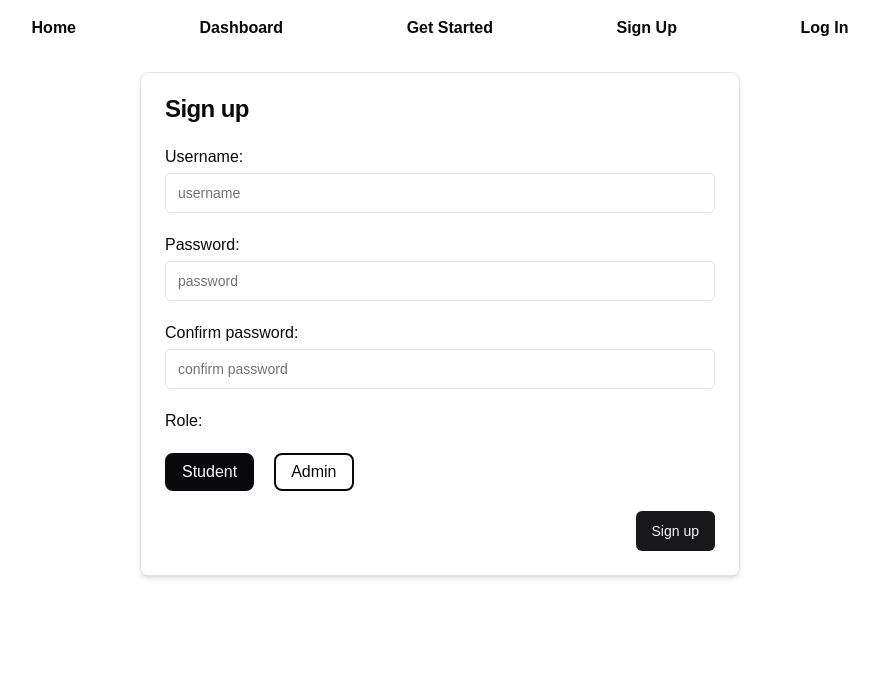
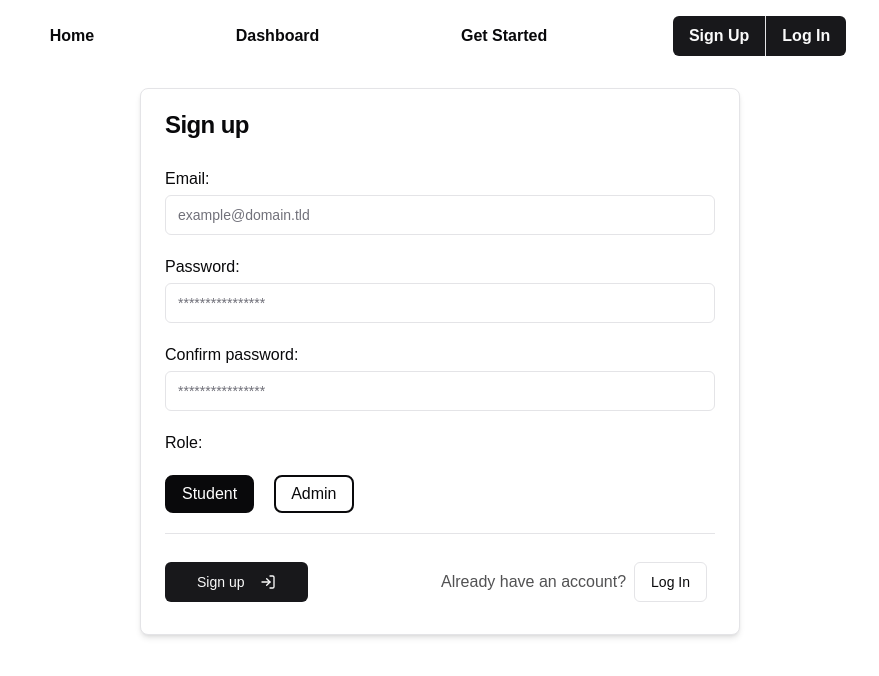
Before and after one commit to Giddy-10/gpa_system, a Next.js app: page /signup in a window 1280 px wide. Shown: the top 676 px of the page, without its empty margins (200-1079 px from the left). Built offline with nearby package versions, Linux system fonts and the light colour scheme.

Commit message:
login/signup, nav and data

```diff
--- a/package.json
+++ b/package.json
@@ -12,6 +12,7 @@
     "@radix-ui/react-label": "^2.1.2",
     "@radix-ui/react-navigation-menu": "^1.2.5",
     "@radix-ui/react-select": "^2.1.6",
+    "@radix-ui/react-separator": "^1.1.2",
     "@radix-ui/react-slot": "^1.1.2",
     "class-variance-authority": "^0.7.1",
     "clsx": "^2.1.1",
--- a/src/app/dashboard/page.tsx
+++ b/src/app/dashboard/page.tsx
@@ -1,11 +1,27 @@
-import React from 'react'
+import React from "react"
 
 const page = () => {
-  return (
-    <div>
-        <h2>Dashboard</h2>
-    </div>
-  )
+    return (
+        <div>
+            <h2>Dashboard</h2>
+            <div className="mx-2 grid grid-cols-2 md:grid-cols-3 gap-6 [&>*]:border-2 [&>*]:rounded-md [&>*]:p-4">
+                <div>
+                    <div className="my-2 flex flex-row justify-between w-full">
+                        <p>Cummulative GPA:</p>
+                        <p className="text-2xl font-bold mt-1">2.8</p>
+                    </div>
+                    <div className="my-2 flex flex-row justify-between w-full">
+                        <p>Projected GPA:</p>
+                        <p className="text-2xl font-bold mt-1">3.2</p>
+                    </div>
+                </div>
+                <div>
+                    <p>Completed courses:</p>
+                    <p className="w-fit mt-6 ml-auto text-3xl font-bold">21</p>
+                </div>
+            </div>
+        </div>
+    )
 }
 
 export default page
--- a/src/app/globals.css
+++ b/src/app/globals.css
@@ -2,7 +2,7 @@
 @tailwind components;
 @tailwind utilities;
 
-* {
+.apply-transition {
   transition: .2s;
 }
 
@@ -66,6 +66,11 @@ body {
   }
 }
 
+.select-content[data-state="open"] {
+  animation: none !important;
+  transition: none !important;
+}
+
 
 .radio-component{
   display: flex;
@@ -94,3 +99,9 @@ body {
     @apply bg-background text-foreground;
   }
 }
+h1 {
+  @apply mt-2 mb-2 text-4xl font-extrabold tracking-tight;
+}
+h2 {
+  @apply scroll-m-20 border-b pt-4 pb-2 text-center text-2xl font-semibold tracking-tight transition-colors first:mt-0 my-4;
+}
--- a/src/app/page.tsx
+++ b/src/app/page.tsx
@@ -1,4 +1,5 @@
 import { Button } from "@/components/ui/button"
+import { Select, SelectContent, SelectItem, SelectTrigger, SelectValue } from "@/components/ui/select"
 import { ChevronRight } from "lucide-react"
 import Image from "next/image"
 import Link from "next/link"
--- a/src/components/LoginSignup/LoginSignup.tsx
+++ b/src/components/LoginSignup/LoginSignup.tsx
@@ -1,9 +1,18 @@
 import React from "react"
 import { Input } from "../ui/input"
 import { Label } from "../ui/label"
-import { Card, CardContent, CardHeader, CardTitle } from "../ui/card"
+import {
+    Card,
+    CardContent,
+    CardDescription,
+    CardHeader,
+    CardTitle,
+} from "../ui/card"
 import RadioComponent from "../Forms/RadioComponent"
 import { Button } from "../ui/button"
+import Link from "next/link"
+import { Separator } from "../ui/separator"
+import { Check, CheckCheck, LogIn } from "lucide-react"
 
 interface ExpProps {
     type: "LOGIN" | "SIGNUP"
@@ -16,18 +25,23 @@ const LoginSignup = (props: ExpProps) => {
                 <CardTitle>
                     {props.type == "LOGIN" ? "Log in" : "Sign up"}
                 </CardTitle>
+                <CardDescription></CardDescription>
             </CardHeader>
             <CardContent>
                 <form className="grid w-full items-center gap-5 [&>label]:text-base [&>label]:flex [&>label]:flex-col [&>label]:gap-1">
                     <Label>
-                        Username:
-                        <Input type="text" placeholder="username" required />
+                        Email:
+                        <Input
+                            type="email"
+                            placeholder="example@domain.tld"
+                            required
+                        />
                     </Label>
                     <Label>
                         Password:
                         <Input
                             type="password"
-                            placeholder="password"
+                            placeholder="****************"
                             required
                         />
                     </Label>
@@ -37,7 +51,7 @@ const LoginSignup = (props: ExpProps) => {
                                 Confirm password:
                                 <Input
                                     type="password"
-                                    placeholder="confirm password"
+                                    placeholder="****************"
                                     required
                                 />
                             </Label>
@@ -49,10 +63,31 @@ const LoginSignup = (props: ExpProps) => {
                             />
                         </>
                     )}
-                    <div className="flex flex-row justify-end gap-4">
-                        <Button type="button">
+                    <Separator />
+                    <div className="flex flex-row justify-between items-center gap-4">
+                        <Button type="button" className="px-8">
                             {props.type == "LOGIN" ? "Log in" : "Sign up"}
+                            <LogIn className="ml-2" />
                         </Button>
+                        {props.type == "LOGIN" ? (
+                            <div className="my-2">
+                                <p className="opacity-70 inline">
+                                    Don't have an account?
+                                </p>
+                                <Link href={"/signup"} className="mx-2">
+                                    <Button variant={"outline"}>Sign Up</Button>
+                                </Link>
+                            </div>
+                        ) : (
+                            <div className="my-2">
+                                <p className="opacity-70 inline">
+                                    Already have an account?
+                                </p>
+                                <Link href={"/login"} className="mx-2">
+                                    <Button variant={"outline"}>Log In</Button>
+                                </Link>
+                            </div>
+                        )}
                     </div>
                 </form>
             </CardContent>
--- a/src/components/Nav/Nav.tsx
+++ b/src/components/Nav/Nav.tsx
@@ -6,29 +6,55 @@ import {
     NavigationMenuList,
 } from "../ui/navigation-menu"
 import Link from "next/link"
+import { Separator } from "../ui/separator"
 
 const navLinks = [
     { name: "Home", url: "/" },
-    {name: "Dashboard", url: "dashboard"},
+    { name: "Dashboard", url: "dashboard" },
     { name: "Get Started", url: "/get-started" },
+    [
         { name: "Sign Up", url: "/signup" },
         { name: "Log In", url: "/login" },
+    ],
 ]
 
 const Nav = () => {
     return (
         <NavigationMenu className="block justify-center mx-auto w-[80%] max-w-full py-2">
-            <NavigationMenuList className="w-full flex flex-row justify-evenly py-2">
-                {navLinks.map((link) => {
+            <NavigationMenuList className="w-full flex flex-row justify-evenly py-2 [&_*]:duration-200">
+                {navLinks.map((data, index) => {
+                    if (Array.isArray(data)) {
                         return (
-                        <NavigationMenuItem key={link.name}>
-                            <Link href={link.url} legacyBehavior passHref>
+                            <NavigationMenuItem key={`group-pos-${index}`} className="flex flex-row gap-0 h-fit bg-primary text-primary-foreground rounded-md">
+                                {data.map((link, index) => {
+                                    return (
+                                        <React.Fragment key={link.name}>
+                                            {index ? <Separator className="inline" orientation="vertical" /> : ""}
+                                            <Link
+                                                href={link.url}
+                                                legacyBehavior
+                                                passHref
+                                            >
+                                                <NavigationMenuLink className="block px-4 py-2 font-bold hover:text-md hover:tracking-widest hover:bg-background hover:text-foreground">
+                                                    {link.name}
+                                                </NavigationMenuLink>
+                                            </Link>
+                                        </React.Fragment>
+                                    )
+                                })}
+                            </NavigationMenuItem>
+                        )
+                    } else {
+                        return (
+                            <NavigationMenuItem key={data.name}>
+                                <Link href={data.url} legacyBehavior passHref>
                                     <NavigationMenuLink className="px-4 py-2 rounded-sm font-bold hover:text-md hover:tracking-widest hover:bg-primary hover:text-primary-foreground">
-                                    {link.name}
+                                        {data.name}
                                     </NavigationMenuLink>
                                 </Link>
                             </NavigationMenuItem>
                         )
+                    }
                 })}
             </NavigationMenuList>
         </NavigationMenu>
--- /dev/null
+++ b/src/components/ui/separator.tsx
@@ -0,0 +1,31 @@
+"use client"
+
+import * as React from "react"
+import * as SeparatorPrimitive from "@radix-ui/react-separator"
+
+import { cn } from "@/lib/utils"
+
+const Separator = React.forwardRef<
+  React.ElementRef<typeof SeparatorPrimitive.Root>,
+  React.ComponentPropsWithoutRef<typeof SeparatorPrimitive.Root>
+>(
+  (
+    { className, orientation = "horizontal", decorative = true, ...props },
+    ref
+  ) => (
+    <SeparatorPrimitive.Root
+      ref={ref}
+      decorative={decorative}
+      orientation={orientation}
+      className={cn(
+        "shrink-0 bg-border",
+        orientation === "horizontal" ? "h-[1px] w-full" : "min-h-full w-[1px]",
+        className
+      )}
+      {...props}
+    />
+  )
+)
+Separator.displayName = SeparatorPrimitive.Root.displayName
+
+export { Separator }
```
Also changed, not shown: src/app/get-started/page.tsx (+19 -16 lines), src/functions/data.ts (+22 -8 lines), 1 other file (tests, documents, lock files or other folders). Lines whose indentation alone changed are shown as unchanged.
